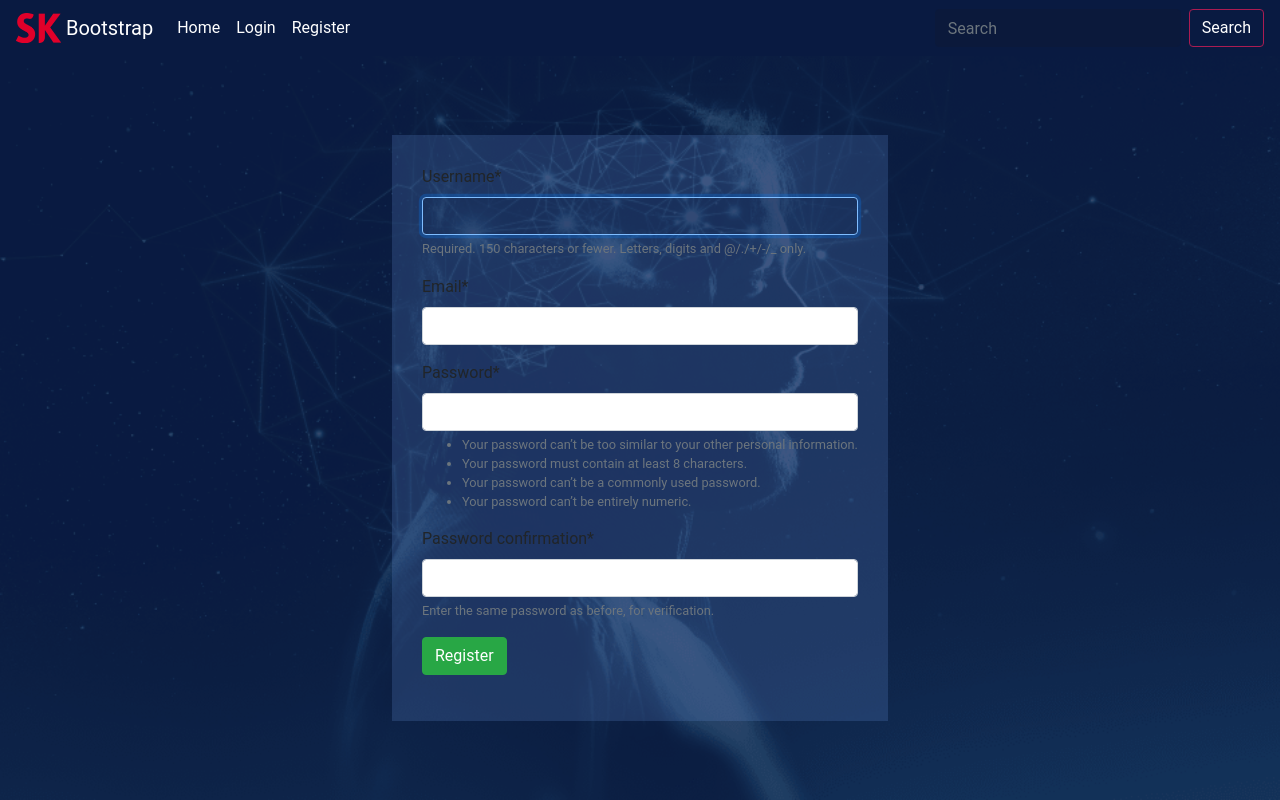
After one commit to dannycrief/django_mail_service, a Django app: page /register/ in a window 1280 px wide. The commit adds this page. Run offline with Django 3.2, Linux system fonts and the light colour scheme; some libraries are stand-ins or nearby versions.

Commit message:
Modified forms and design

```diff
--- a/django_mail/settings.py
+++ b/django_mail/settings.py
@@ -35,6 +35,7 @@ INSTALLED_APPS = [
     'django.contrib.sessions',
     'django.contrib.messages',
     'django.contrib.staticfiles',
+    'crispy_forms',
     'send_mail',
 ]
 
@@ -121,3 +122,5 @@ STATICFILES_DIRS = [
 
 STATIC_ROOT = os.path.join(BASE_DIR, 'static_cdn')
 MEDIA_ROOT = os.path.join(BASE_DIR, 'media_cdn')
+
+CRISPY_TEMPLATE_PACK = 'bootstrap4'
--- a/django_mail/urls.py
+++ b/django_mail/urls.py
@@ -17,9 +17,12 @@ from django.conf import settings
 from django.conf.urls.static import static
 from django.contrib import admin
 from django.urls import path, include
+from send_mail import views as v
 
 urlpatterns = [
     path('admin/', admin.site.urls),
+    path('register/', v.register, name='register'),
+    path('logout/', v.user_logout, name='logout'),
     path('', include('send_mail.urls')),
 ]
 
--- /dev/null
+++ b/send_mail/forms.py
@@ -0,0 +1,12 @@
+from django import forms
+from django.contrib.auth import login, authenticate
+from django.contrib.auth.forms import UserCreationForm
+from django.contrib.auth.models import User
+
+
+class RegisterForm(UserCreationForm):
+    email = forms.EmailField()
+
+    class Meta:
+        model = User
+        fields = ['username', 'email', 'password1', 'password2']
--- a/send_mail/templates/base.html
+++ b/send_mail/templates/base.html
@@ -38,12 +38,15 @@
                             <li class="nav-item">
                                 <a class="nav-link" href="#">History</a>
                             </li>
+                            <li class="nav-item">
+                                <a class="nav-link" href="{% url 'logout' %}">Logout</a>
+                            </li>
                         {% else %}
                             <li class="nav-item">
                                 <a class="nav-link" href="#">Login</a>
                             </li>
                             <li class="nav-item">
-                                <a class="nav-link" href="#">Register</a>
+                                <a class="nav-link" href="{% url 'register' %}">Register</a>
                             </li>
                         {% endif %}
                     </ul>
@@ -58,6 +61,7 @@
         <div class="overlay"></div>
         <div class="main-content">
             {% block index %}{% endblock %}
+            {% block register %}{% endblock %}
         </div>
     </section>
 </main>
--- /dev/null
+++ b/send_mail/templates/register.html
@@ -0,0 +1,12 @@
+{% extends 'base.html' %}
+{% block title %}Create an Account{% endblock %}
+{% load crispy_forms_tags %}
+{% block register %}
+    <div class="register-form">
+        <form method="POST" class="form-group">
+            {% csrf_token %}
+            {{ form|crispy }}
+            <button type="submit" class="btn btn-success">Register</button>
+        </form>
+    </div>
+{% endblock %}
--- a/send_mail/views.py
+++ b/send_mail/views.py
@@ -1,5 +1,23 @@
-from django.shortcuts import render
+from django.shortcuts import render, redirect
+from .forms import RegisterForm
+from django.contrib.auth import logout
 
 
 def index(request):
     return render(request, 'index.html')
+
+
+def register(request):
+    if request.method == "POST":
+        form = RegisterForm(request.POST)
+        if form.is_valid():
+            form.save()
+        return redirect('email-send:index')
+    else:
+        form = RegisterForm()
+    return render(request, 'register.html', {'form': form})
+
+
+def user_logout(request):
+    logout(request)
+    return redirect('email-send:index')
--- a/static/css/base.css
+++ b/static/css/base.css
@@ -1,5 +1,5 @@
 body {
-    height: 5000px;
+    /*height: 5000px;*/
     font-family: Roboto, sans-serif !important;
 }
 
@@ -58,7 +58,7 @@ nav.navbar {
     z-index: 5;
     padding: 0 50px;
     width: 100%;
-    height: 100%;
+    height: calc(100vh - 56px);
     display: flex;
     justify-content: center;
     align-items: center;
@@ -122,3 +122,8 @@ nav.navbar {
     border-color: #ab1c52 !important;
     background-color: #ab1c52 !important;
 }
+
+.register-form {
+    padding: 30px;
+    background-color: rgba(89, 128, 196, 0.25);
+}
```
Also changed, not shown: send_mail/templates/signup.html (deleted).
